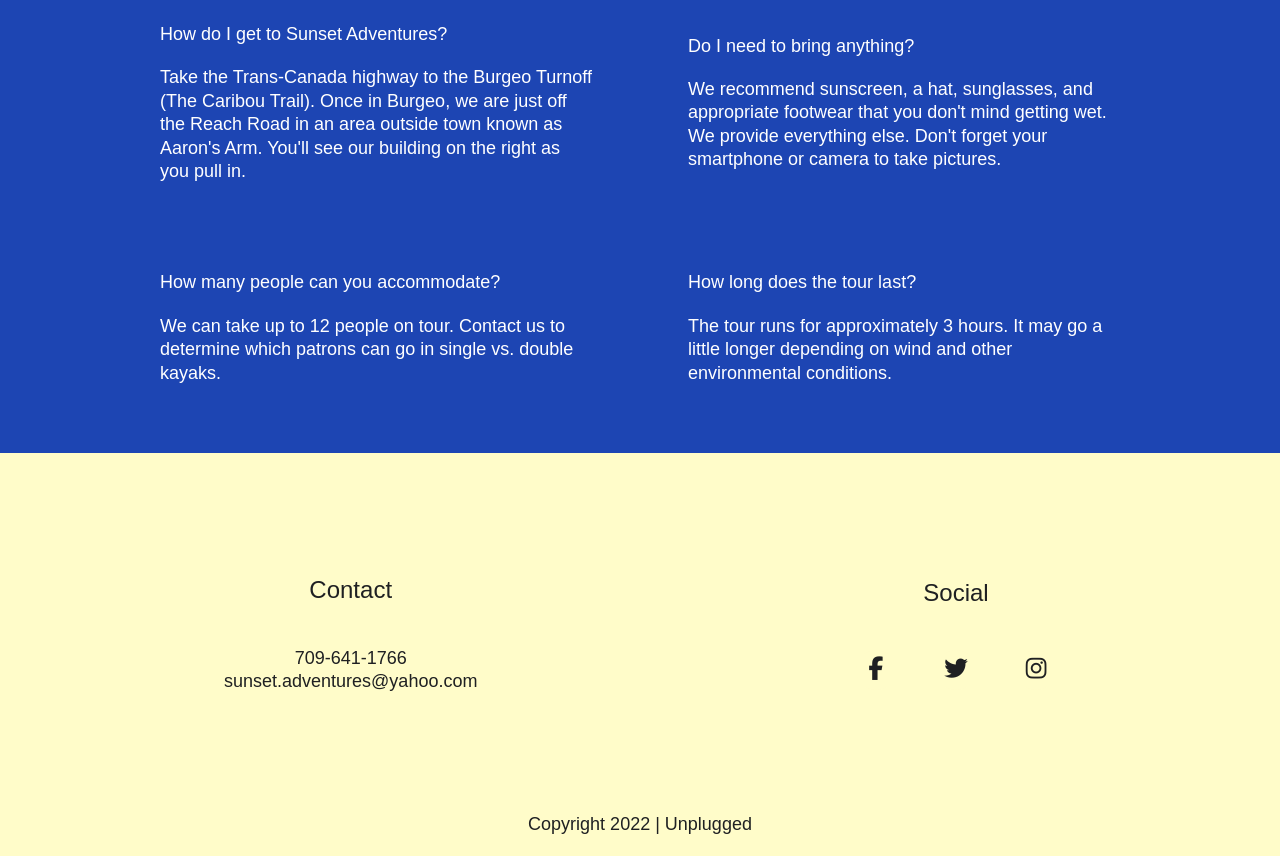
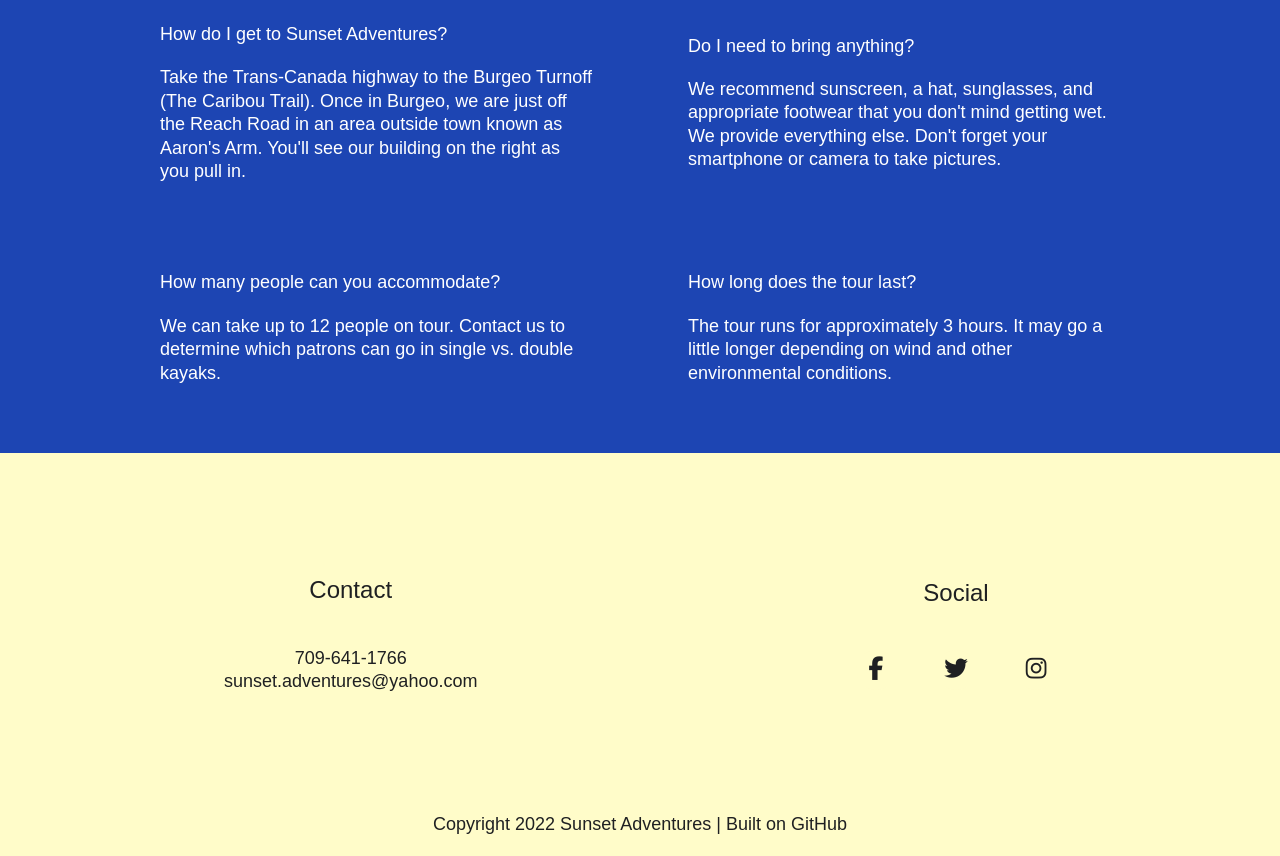
Before and after one commit to JamieS3373/sunset-adventures, a website: page faq/index.html in a window 1280 px wide. Shown: the part 309-1165 px from the top of the page. Drawn offline with Linux system fonts and the light colour scheme.

Commit message:
Updated copyright

```diff
--- a/faq/index.html
+++ b/faq/index.html
@@ -126,7 +126,7 @@
     <!--footer content-wrapper ends-->
 
        <div class="copyright">
-      <p>Copyright 2022 | Unplugged</p>
+        <p>Copyright 2022 Sunset Adventures | Built on <a href="https://github.com/" target=”_blank”>GitHub</p>
        </div>
   </footer>
 
```
Also changed, not shown: about/index.html (+1 -1 lines), index.html (+1 -1 lines), lodging/index.html (+1 -1 lines).
